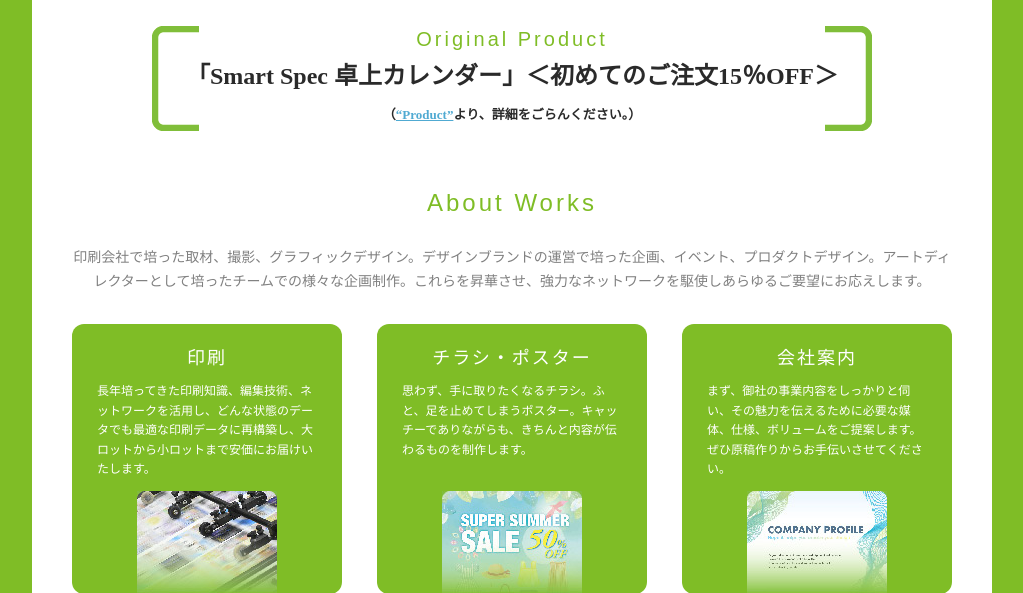
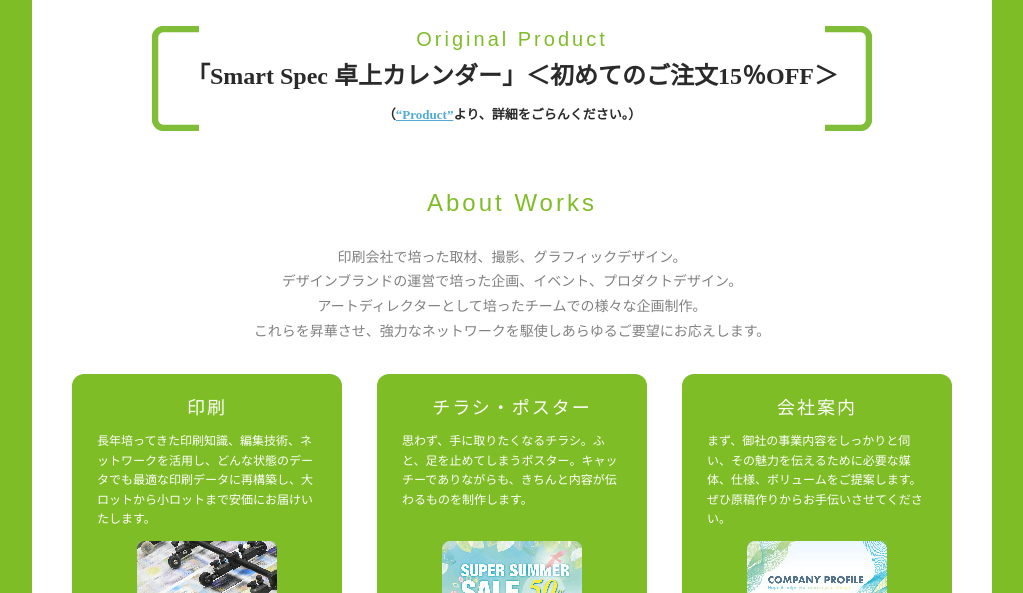
Before and after one commit to ichijimaosamu/nicorie, a PHP site: page /site/ in a window 1280 px wide. Shown: the part 917-1510 px from the top of the page, without its empty margins (128-1151 px from the left). Run offline with PHP 8.4, Linux system fonts and the light colour scheme; some libraries are stand-ins or nearby versions; some web fonts are replaced.

Commit message:
トップページ修正

```diff
--- a/index.php
+++ b/index.php
@@ -67,7 +67,10 @@
 <div class="works">
 <h3 class="works__title">About Works</h3>
 
-<p class="works__lead">印刷会社で培った取材、撮影、グラフィックデザイン。デザインブランドの運営で培った企画、イベント、プロダクトデザイン。アートディレクターとして培ったチームでの様々な企画制作。これらを昇華させ、強力なネットワークを駆使しあらゆるご要望にお応えします。</p>
+<p class="works__lead">印刷会社で培った取材、撮影、グラフィックデザイン。<br>
+デザインブランドの運営で培った企画、イベント、プロダクトデザイン。<br>
+アートディレクターとして培ったチームでの様々な企画制作。<br>
+これらを昇華させ、強力なネットワークを駆使しあらゆるご要望にお応えします。</p>
 
 <ul class="works__list">
 <li class="works__item">
@@ -170,7 +173,7 @@
 
 </section>
 
-<p class="main__address">654-0162 兵庫県神戸市須磨区神の谷6丁目2-106-204<br>
+<p class="main__address">&#12306;654-0162 兵庫県神戸市須磨区神の谷6丁目2-106-204<br>
 info@nicorie.com<br>
 070-1552-7400<br>
 神戸市須磨区・長田区・垂水区・西区・明石市</p>
```
